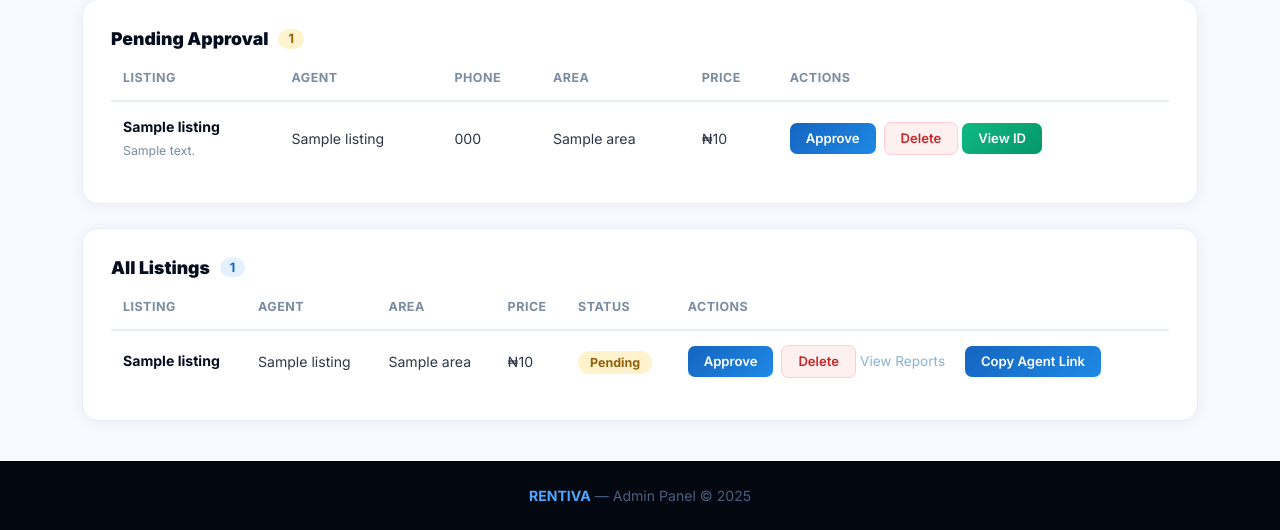
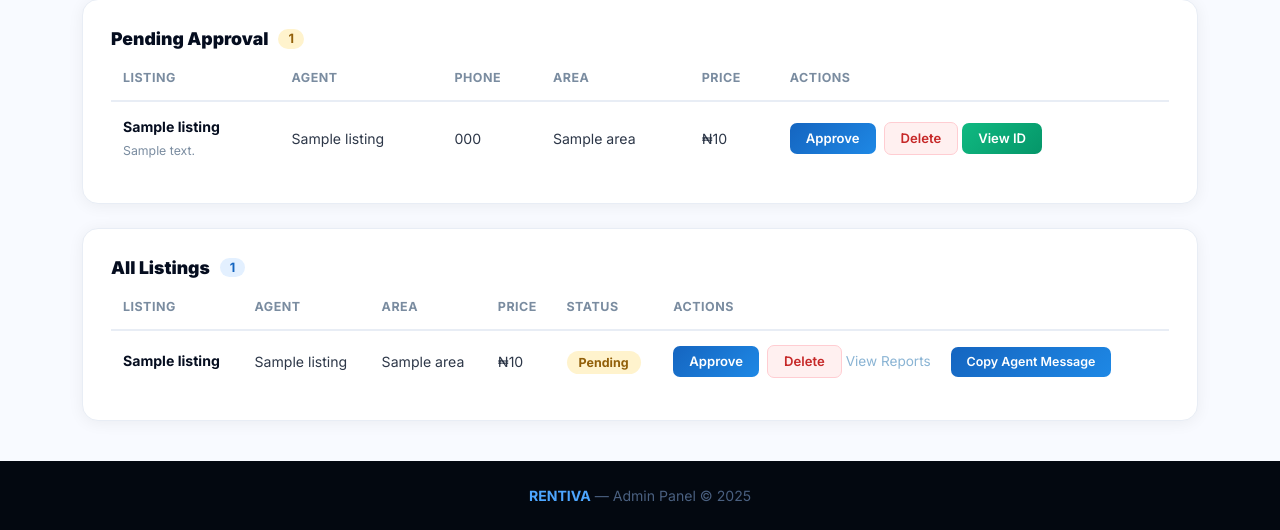
Before and after one commit to ikejidorcas/FUTA-NEST, a Flask app: template templates/admin_dashboard.html in a window 1280 px wide. Shown: the part 385-915 px from the top of the page. Run offline with Flask 3, Linux system fonts and the light colour scheme; the template is opened without the code that fills it: most values are stand-ins (such as "Sample title", 1, 10 or a date in 2020).

Commit message:
Replace taken link with WhatsApp notification system

```diff
--- a/templates/admin_dashboard.html
+++ b/templates/admin_dashboard.html
@@ -210,9 +210,9 @@
    View Reports
 </a>
 
-<button onclick="navigator.clipboard.writeText('https://rentiva.onrender.com/taken/{{ listing.id }}'); alert('Agent link copied!')"
-   class="btn-approve me-1" style="border:none;cursor:pointer;">
-   Copy Agent Link
+<button onclick="navigator.clipboard.writeText('Your house listing on Rentiva has been rented out! Please send this message to notify the admin: TAKEN - {{ listing.id }}'); alert('Message copied! Send this to the agent on WhatsApp.')"
+   class="btn-approve me-1" style="border:none;cursor:pointer;font-size:0.78rem;">
+   Copy Agent Message
 </button>
                             </td>
                         </tr>
```
